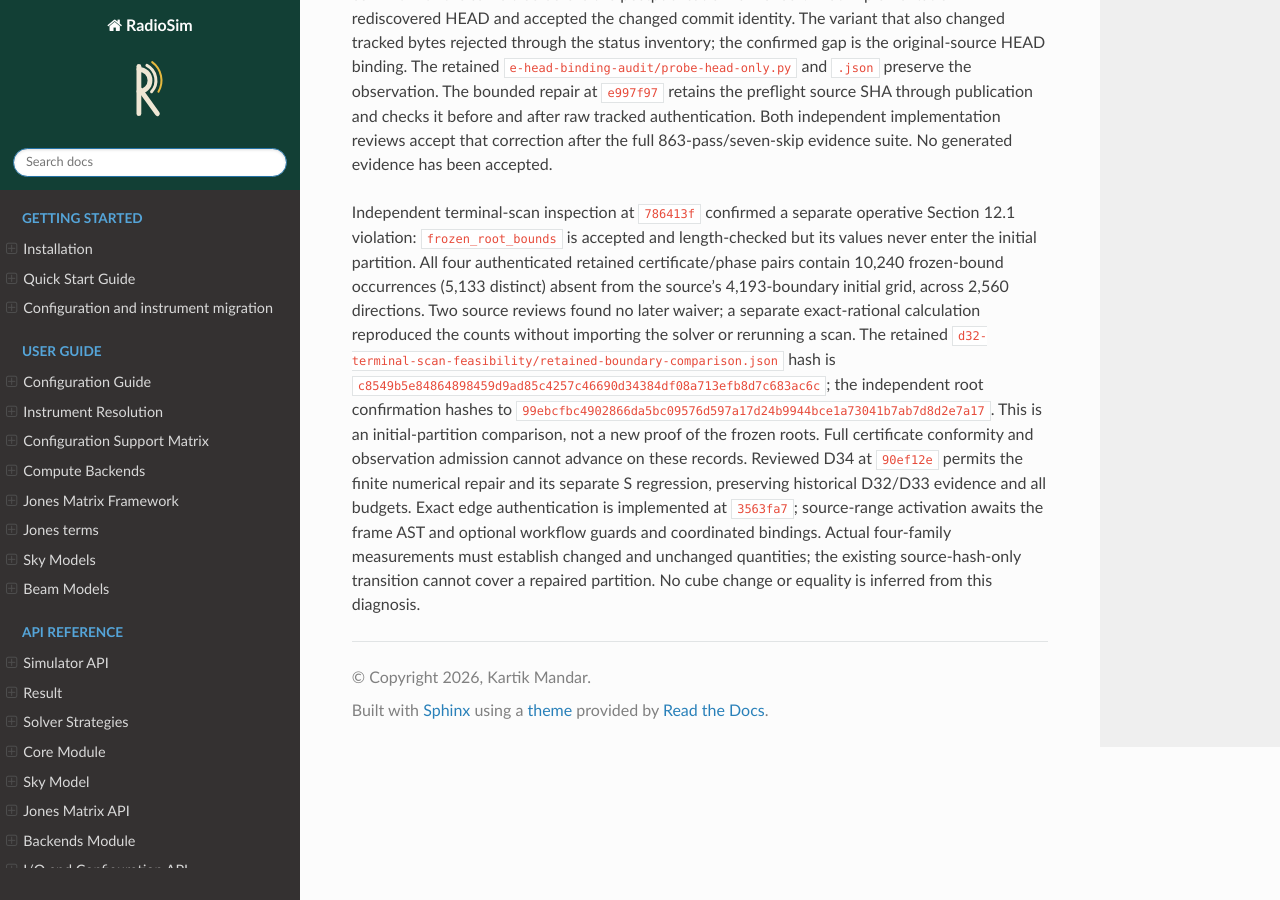
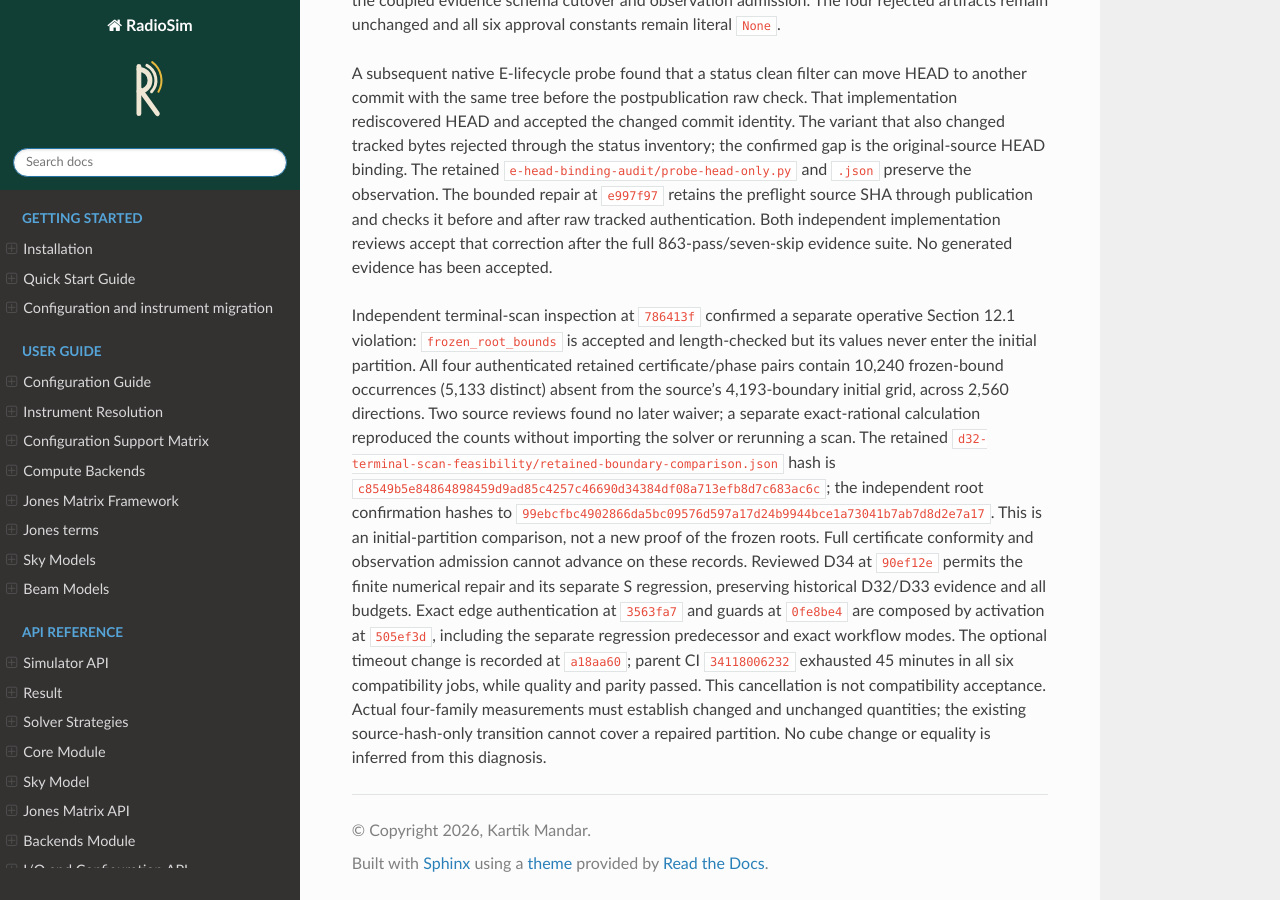
Before and after one commit to RRI-interferometry/RRIVis, a Sphinx documentation site: the page built from docs/development/completion_ledger.md, in a window 1280 px wide and 900 px high, scrolled down 6434 px. Built offline with Sphinx 7.4.7 and the Read the Docs theme 3.1.0, drawn with Linux system fonts in a browser that asks for light colours; some of the changed text lies outside the part shown.

Commit message:
docs: record D34 activation and compatibility budget

```diff
--- a/docs/development/completion_ledger.md
+++ b/docs/development/completion_ledger.md
@@ -46,8 +46,8 @@
 | A2 | D29 five-path candidate and original fingerprint R3 `a65c53a46e84f63c163c5ad15fba8645df33d1d2`; replacement-S3 overlaps two evidence paths | Integrate historical/current binding and oracle deltas by hunk; isolate exact historical imports; freeze terminal R | Exactly two expected failures and three controls at historical source; explicit source path, PYTHONNOUSERSITE=1 and verified radiosim.__file__; complete governed serial suite | Exact `567f9ac` replay and disjoint characterization partition pass; complete serial unit suite 7,618 passed, two existing platform skips; original 80 stopped-candidate hunks accounted for; primary source-hunk accounting advances with landed slices |
 | B1 | Failed CI at `cfc9b10`; frame certificate reports outside-slab horizon sign mismatches | Reproduce operational/frozen root/guard/slab issue with environment provenance; reviewed correction if contract changes; focused fix | Independent physics and numerical diagnosis; decisive regression with unchanged scientific budgets; serial and compatibility jobs | Repair pushed; 13 frame tests pass on both Python versions and all seven public integration tests pass on Python 3.12; final exact-SHA CI remains pending |
 | B2 | Failed CI reports SciPy intersphinx inventory ConnectTimeout | Inspect failed logs and current retrieval; bounded reliability fix if reproduced/justified | Clean warnings-as-errors Sphinx build; retain documentation validation | Fresh retrieval succeeded for all inventories; original CI ConnectTimeout remains an observed transient retrieval failure |
-| B3 | Section 12.1 requires frozen root bounds in the initial scan partition; committed scanner only checks the supplied list length | Reviewed finite successor grant, decisive boundary regression, exact-bound inclusion repair, fresh four-family measurements | Independent partition/evaluation checks with unchanged numerical budgets; distinguish measured cube changes from certificate changes; new admission relation requires review | Confirmed at `786413f`; D34 is reviewed and pushed at `90ef12e`, with exact edge authentication at `3563fa7`; guarded range activation, separate regression and numerical repair remain pending; full certificate conformity and observation admission remain blocked |
-| C1 | D25 production v2 contract, D31 runtime input anchor, D32 identity transitions and D33 lossless certificate storage; preserved draft has strict-schema and same-run-join defects | Account for every original hunk; corrected input manifests, runtime identity bridge, result records, evidence/schema, acceptance and hostile tests in coherent source commits | Path-independent reconstruction/relocation, semantic mutation and malformed-input rejection; exact nine-key production family and retained manifests; D34 authorizes thirteen modified paths plus four authenticated disposals, and one optional exact workflow path; guarded activation remains pending | First S, runtime bridge, validated result accessor and current-A topology pushed and independently reviewed; production-v2 factory pushed at a39ceff passes 450 evidence tests and produces the required records for all four actual public families; D32 and D33 designs are pushed; D34 is operative design authority, while executable source-range bindings remain at D33 pending coordinated guarded activation; portable transition validation and observation admission remain pending; generation stays closed |
+| B3 | Section 12.1 requires frozen root bounds in the initial scan partition; committed scanner only checks the supplied list length | Reviewed finite successor grant, decisive boundary regression, exact-bound inclusion repair, fresh four-family measurements | Independent partition/evaluation checks with unchanged numerical budgets; distinguish measured cube changes from certificate changes; new admission relation requires review | Confirmed at `786413f`; D34 is reviewed and pushed at `90ef12e`, with exact edge authentication at `3563fa7`; guarded activation is pushed at `505ef3d` and the optional workflow entry at `a18aa60`; separate regression and numerical repair remain pending; full certificate conformity and observation admission remain blocked |
+| C1 | D25 production v2 contract, D31 runtime input anchor, D32 identity transitions and D33 lossless certificate storage; preserved draft has strict-schema and same-run-join defects | Account for every original hunk; corrected input manifests, runtime identity bridge, result records, evidence/schema, acceptance and hostile tests in coherent source commits | Path-independent reconstruction/relocation, semantic mutation and malformed-input rejection; exact nine-key production family and retained manifests; D34 authorizes thirteen modified paths plus four authenticated disposals, and one optional exact workflow path; guarded activation and the workflow entry are implemented | First S, runtime bridge, validated result accessor and current-A topology pushed and independently reviewed; production-v2 factory pushed at a39ceff passes 450 evidence tests and produces the required records for all four actual public families; D32 and D33 designs are pushed; D34 is both operative design and executable source-range authority at `505ef3d`, with D33 retained explicitly as historical authority; portable transition validation and observation admission remain pending; generation stays closed |
 | C2 | SCI-004 M3 Sections 10–14; four rejected-artifact deletions and six null sentinels | Complete replacement source range; authenticate disposal; generate new evidence from clean exact terminal source tip; separate E and A commits | HDF5/bounded reads, summary, UVFITS/MS read-back, full correlations/time/solver/provenance; all families; retained non-gating performance; fresh independent manual/numerical/schema acceptance | All six approval sentinels are committed literal None; four rejected artifacts remain unchanged; disposal follows completed source logic |
 | D1 | SCI-004 Sections 7/9/15; public solver currently rejects HEALPix/hybrid and non-scalar beams; accepted SCI-005 beam contracts remain authoritative | Reviewed successor public support contract; integrate point/HEALPix/hybrid full Stokes; stationary squint and applicable full-efield support through canonical BeamSystem/Jones | Public API and CLI tests; dense/sparse pixel measure, frequencies, tangent/receptor frames, component provenance; common direct oracle and two-tier predicates | Inventory underway; successor contract before implementation |
 | D2 | SCI-004 Section 9 defers public backend routing; current dense public path is NumPy | Route dense contraction/synthesis through requested backend; enforce real precision/x64; stream budgeted transfer blocks; implement canonical worker scheduling | Public NumPy/JAX/Dask parity, precision rejection, allocation-before-budget rejection, scheduling instrumentation and worker invariance; independent computational review | Pending D1 contract |
@@ -163,8 +163,11 @@
 | Retained red case inventories | `2461db48ee2bf9f1586e62c96c4062f231acf158`, pushed and live remote verified | Both independent boundary reviews ACCEPT; 56 focused tests pass, strict 367 unchanged. Fixed ordered 29/6/2 identities, outcomes, disjointness and fixture projections; original consumer unchanged in this additive slice. Literal inventory accounts for most of the 625 added lines |
 | Red command/control consumer joins | `bef57509f9031c63e14085fe25c3d713e20d0abf`, pushed and live remote verified | Both independent boundary reviews ACCEPT; 104 focused tests pass, strict 367 unchanged. Executable tool AST equals the independently accepted complete candidate after helper-name/documentation normalization; that candidate passed full E 1,016 tests with seven future-E skips in 329.13s. Original commands, ordered two-red/three-pass controls and six-key reference preserved; six retained direct partition tests pass separately. Incomplete development run and typing/format stops retained |
 | Frozen-bound partition repair design | `90ef12e10c869b0928ad0afd51b9f7069729aa26`, pushed and live remote verified | Both independent round2 design reviews ACCEPT, followed by exact finalization and landed parent/blob/full-diff authentication; warnings-as-errors docs pass. Original timing-rationale REJECT retained. Finite partition repair and optional compatibility timeout are authorized; new measured transition relation and admission remain separate |
-| Exact D34 edge authentication | `3563fa7dd1d42700a09db4caa7b6a1b78ec71fdd`, pushed and live remote verified | Both independent round2 reviews ACCEPT; full history 212 passed in 436.94s, strict 281 unchanged. Actual ordered reviewer identities and original D32/D33 pins retained. First full run stopped at 210 passes and one live-range boundary failure; original dual REJECT retained. Explicit pre-D34 positive and inactive-D34 refusal now pass; coordinated activation must restore the live-current positive |
+| Exact D34 edge authentication | `3563fa7dd1d42700a09db4caa7b6a1b78ec71fdd`, pushed and live remote verified | Both independent round2 reviews ACCEPT; full history 212 passed in 436.94s, strict 281 unchanged. Actual ordered reviewer identities and original D32/D33 pins retained. First full run stopped at 210 passes and one live-range boundary failure; original dual REJECT retained. Preparatory pre-D34 positive and inactive-D34 refusal passed; subsequent activation at `505ef3d` restores the live-current positive with all three edges |
 | Characterization source inventory | `29e5e7e78ba6dec278e6208e21b792618b2b264f`, pushed and live remote verified | Both independent reviews ACCEPT and confirm unchanged candidate/patch at refreshed parent; 36 focused and 12 existing content controls pass, strict 367 unchanged. Exact source6/row3, sorted four-family inventory and original phase/set digest domains; original module ASTs unchanged. Additive content helper remains unwired; nested science, Git provenance and admission remain separate |
+| D34 frame and workflow guards | `0fe8be4b3d62b62c80d1512ee2020f49573157ce`, pushed and live remote verified | Both independent reviews ACCEPT; 58 combined bridge/guard tests and 42 final guard tests pass, strict 281 unchanged. Original tool/test AST preserved; exact whole-frame repair AST and sole raw timeout replacement recognized; subsequent activation supplies ancestry and role checks |
+| Coordinated D34 activation | `505ef3d9032f87750bfcf41324e27fdc04265497`, pushed and live remote verified | Both independent round2 reviews ACCEPT; full history 281, dependency 149 and evidence 1,062 pass with seven future-E skips; strict 756 unchanged across five files. Three ordered design edges, five distinct bindings, guarded frame/test paths and optional 17/18-path aggregate active. Original workflow-mode REJECT and cancelled partial run preserved; executable-mode regression fails before repair and 23 workflow controls pass afterward. No numerical repair or admission |
+| Compatibility execution budget | `a18aa60d2cfcd1457d11a044c18e8ddecbdbe040`, pushed and live remote verified | Sole workflow change raises compatibility timeout from 45 to 120; exact committed byte guard, unchanged 100644 mode, full patch and landed verification-workflow role authenticated. All matrix cells, commands and other job limits remain exact; final exact-SHA compatibility acceptance remains pending |
 | Frame regression | `1909829d828078fd36a905aa68cde50fcb4bfa16`, pushed and live remote verified | Two controlled expected-red assertions under each Python version: mismatch count 1, not 0; no collection/import failure |
 | Frame repair | `cfad247831629241842ffecd5f7aaa5b2084493c`, pushed and live remote verified | Both independent reviewers ACCEPT frozen full test/source patch `231f48c6d0d4bae419bb0cba0091813c928be40e3100713754c3a7c5904e00cb`; 13 frame tests pass in each environment; 7 public Python-3.12 integration tests pass in 741.40s; solver strict diagnostics remain 78 with no added diagnostic |
 | Ledger docs fix | `c245593df808e0a757925d5a02416b4608cd8661`, pushed and live remote verified | Fresh Sphinx build fetched all inventories; explicit ledger orphan declaration restored warnings-as-errors success |
@@ -273,8 +276,11 @@
 Full certificate conformity and observation admission cannot advance on these
 records. Reviewed D34 at `90ef12e` permits the finite numerical repair and its
 separate S regression, preserving historical D32/D33 evidence and all budgets.
-Exact edge authentication is implemented at `3563fa7`; source-range activation
-awaits the frame AST and optional workflow guards and coordinated bindings.
+Exact edge authentication at `3563fa7` and guards at `0fe8be4` are composed by
+activation at `505ef3d`, including the separate regression predecessor and exact
+workflow modes. The optional timeout change is recorded at `a18aa60`; parent
+CI `34118006232` exhausted 45 minutes in all six compatibility jobs, while
+quality and parity passed. This cancellation is not compatibility acceptance.
 Actual four-family measurements must establish changed and unchanged
 quantities; the existing source-hash-only transition cannot cover a repaired
 partition. No cube change or equality is inferred from this diagnosis.
```
